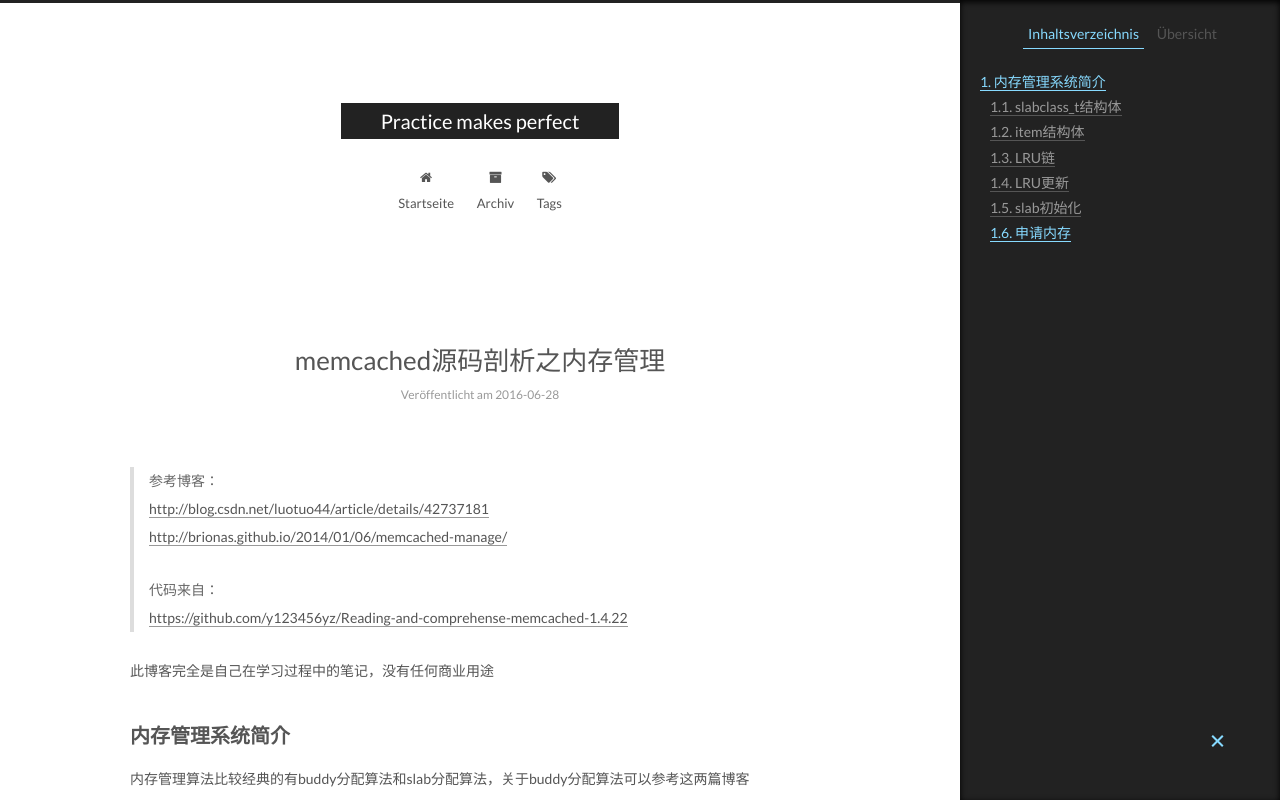
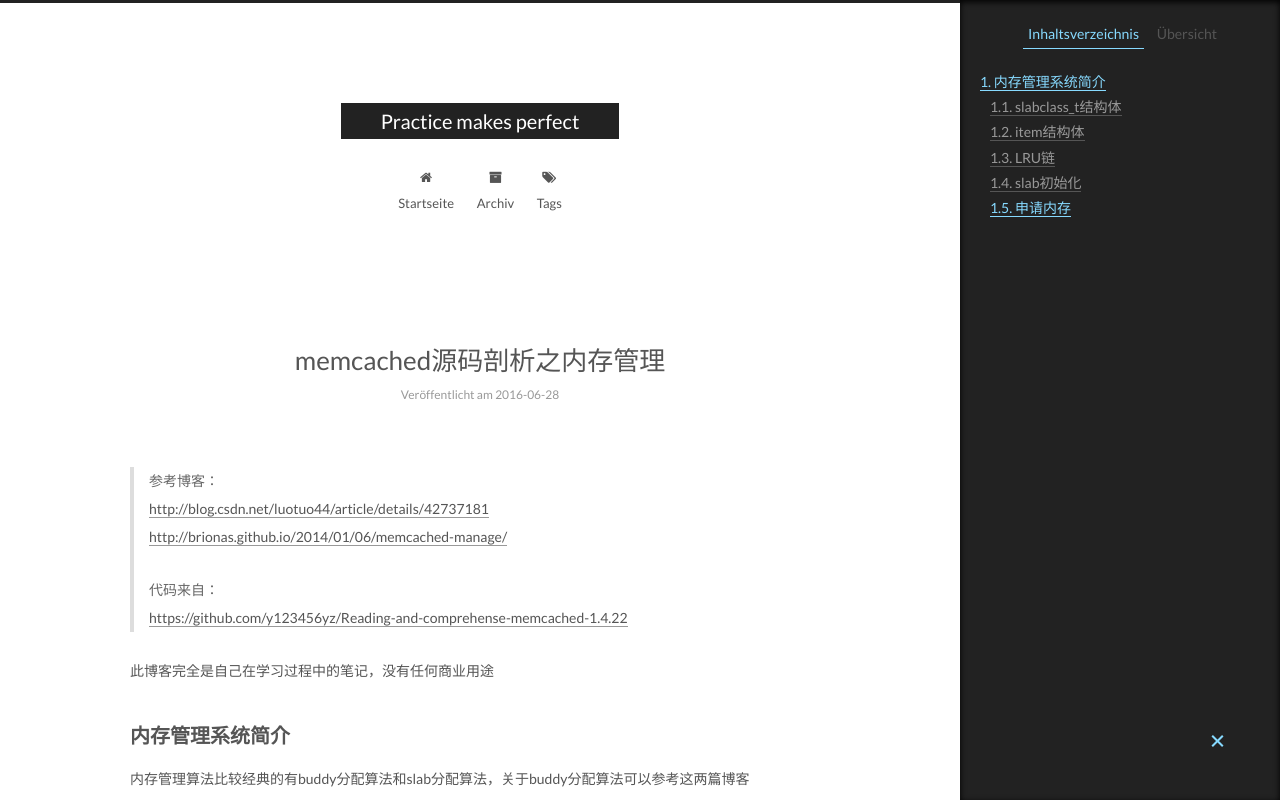
Before and after one commit to chenshuiyin/chenshuiyin.github.io, a plain HTML site: page 2016/06/28/memcached源码剖析之内存管理/index.html in a window 1280 px wide. Shown: the top 800 px of the page. Drawn offline with Linux system fonts and the light colour scheme.

Commit message:
Site updated: 2016-06-30 10:09:48

```diff
--- a/2016/06/28/memcached源码剖析之内存管理/index.html
+++ b/2016/06/28/memcached源码剖析之内存管理/index.html
@@ -100,7 +100,7 @@
 <meta property="og:image" content="https://github.com/chenshuiyin/ImageCache/raw/master/slab1.png">
 <meta property="og:image" content="https://github.com/chenshuiyin/ImageCache/raw/master/slab2.png">
 <meta property="og:image" content="https://github.com/chenshuiyin/ImageCache/raw/master/slab3.png">
-<meta property="og:updated_time" content="2016-06-30T02:05:36.000Z">
+<meta property="og:updated_time" content="2016-06-30T02:09:32.000Z">
 <meta name="twitter:card" content="summary">
 <meta name="twitter:title" content="memcached源码剖析之内存管理">
 <meta name="twitter:description" content="参考博客：http://blog.csdn.net/luotuo44/article/details/42737181http://brionas.github.io/2014/01/06/memcached-manage/
@@ -449,7 +449,7 @@
     sizes[it-&gt;slabs_clsid]--;//个数减一
     return;
 }
-</code></pre><h3 id="LRU更新"><a href="#LRU更新" class="headerlink" title="LRU更新"></a>LRU更新</h3><pre><code>#define ITEM_UPDATE_INTERVAL 60 //更新频率为60秒
+</code></pre><h4 id="LRU更新"><a href="#LRU更新" class="headerlink" title="LRU更新"></a>LRU更新</h4><pre><code>#define ITEM_UPDATE_INTERVAL 60 //更新频率为60秒
 
 void do_item_update(item *it) {
     //下面的代码可以看到update操作是耗时的。如果这个item频繁被访问，那么会导致过多的update，过多的一系列费时操作。此时更新间隔就应运而生了。如果上一次的访问时间(也可以说是update时间)距离现在(current_time)还在更新间隔内的，就不更新。超出了才更新。
@@ -883,7 +883,7 @@
 
 
 
-              <div class="post-toc-content"><ol class="nav"><li class="nav-item nav-level-2"><a class="nav-link" href="#内存管理系统简介"><span class="nav-number">1.</span> <span class="nav-text">内存管理系统简介</span></a><ol class="nav-child"><li class="nav-item nav-level-3"><a class="nav-link" href="#slabclass-t结构体"><span class="nav-number">1.1.</span> <span class="nav-text">slabclass_t结构体</span></a></li><li class="nav-item nav-level-3"><a class="nav-link" href="#item结构体"><span class="nav-number">1.2.</span> <span class="nav-text">item结构体</span></a></li><li class="nav-item nav-level-3"><a class="nav-link" href="#LRU链"><span class="nav-number">1.3.</span> <span class="nav-text">LRU链</span></a><ol class="nav-child"><li class="nav-item nav-level-4"><a class="nav-link" href="#LRU插入"><span class="nav-number">1.3.1.</span> <span class="nav-text">LRU插入</span></a></li><li class="nav-item nav-level-4"><a class="nav-link" href="#LRU删除"><span class="nav-number">1.3.2.</span> <span class="nav-text">LRU删除</span></a></li></ol></li><li class="nav-item nav-level-3"><a class="nav-link" href="#LRU更新"><span class="nav-number">1.4.</span> <span class="nav-text">LRU更新</span></a></li><li class="nav-item nav-level-3"><a class="nav-link" href="#slab初始化"><span class="nav-number">1.5.</span> <span class="nav-text">slab初始化</span></a></li><li class="nav-item nav-level-3"><a class="nav-link" href="#申请内存"><span class="nav-number">1.6.</span> <span class="nav-text">申请内存</span></a></li></ol></li></ol></div>
+              <div class="post-toc-content"><ol class="nav"><li class="nav-item nav-level-2"><a class="nav-link" href="#内存管理系统简介"><span class="nav-number">1.</span> <span class="nav-text">内存管理系统简介</span></a><ol class="nav-child"><li class="nav-item nav-level-3"><a class="nav-link" href="#slabclass-t结构体"><span class="nav-number">1.1.</span> <span class="nav-text">slabclass_t结构体</span></a></li><li class="nav-item nav-level-3"><a class="nav-link" href="#item结构体"><span class="nav-number">1.2.</span> <span class="nav-text">item结构体</span></a></li><li class="nav-item nav-level-3"><a class="nav-link" href="#LRU链"><span class="nav-number">1.3.</span> <span class="nav-text">LRU链</span></a><ol class="nav-child"><li class="nav-item nav-level-4"><a class="nav-link" href="#LRU插入"><span class="nav-number">1.3.1.</span> <span class="nav-text">LRU插入</span></a></li><li class="nav-item nav-level-4"><a class="nav-link" href="#LRU删除"><span class="nav-number">1.3.2.</span> <span class="nav-text">LRU删除</span></a></li><li class="nav-item nav-level-4"><a class="nav-link" href="#LRU更新"><span class="nav-number">1.3.3.</span> <span class="nav-text">LRU更新</span></a></li></ol></li><li class="nav-item nav-level-3"><a class="nav-link" href="#slab初始化"><span class="nav-number">1.4.</span> <span class="nav-text">slab初始化</span></a></li><li class="nav-item nav-level-3"><a class="nav-link" href="#申请内存"><span class="nav-number">1.5.</span> <span class="nav-text">申请内存</span></a></li></ol></li></ol></div>
 
           </div>
         </section>
--- a/css/main.css
+++ b/css/main.css
@@ -1548,7 +1548,7 @@
   width: 4px;
   height: 4px;
   border-radius: 50%;
-  background: #b0b59f;
+  background: #a42013;
 }
 .links-of-blogroll {
   font-size: 13px;
```
Also changed, not shown: index.html (+1 -1 lines).
